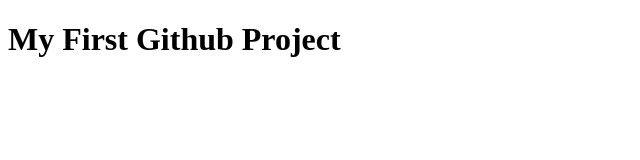
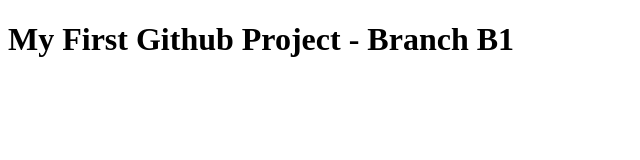
Before and after one commit to brayn003/cogo-batch-1, a plain HTML site: page index.html in a window 1280 px wide. Shown: the whole page, without its empty margins (0-640 px from the left). Drawn offline with Linux system fonts and the light colour scheme.

Commit message:
adding commit to b1

```diff
--- a/index.html
+++ b/index.html
@@ -7,6 +7,6 @@
     <title>Document</title>
 </head>
 <body>
-   <h1>My First Github Project</h1>
+   <h1>My First Github Project - Branch B1</h1>
 </body>
 </html>
```
